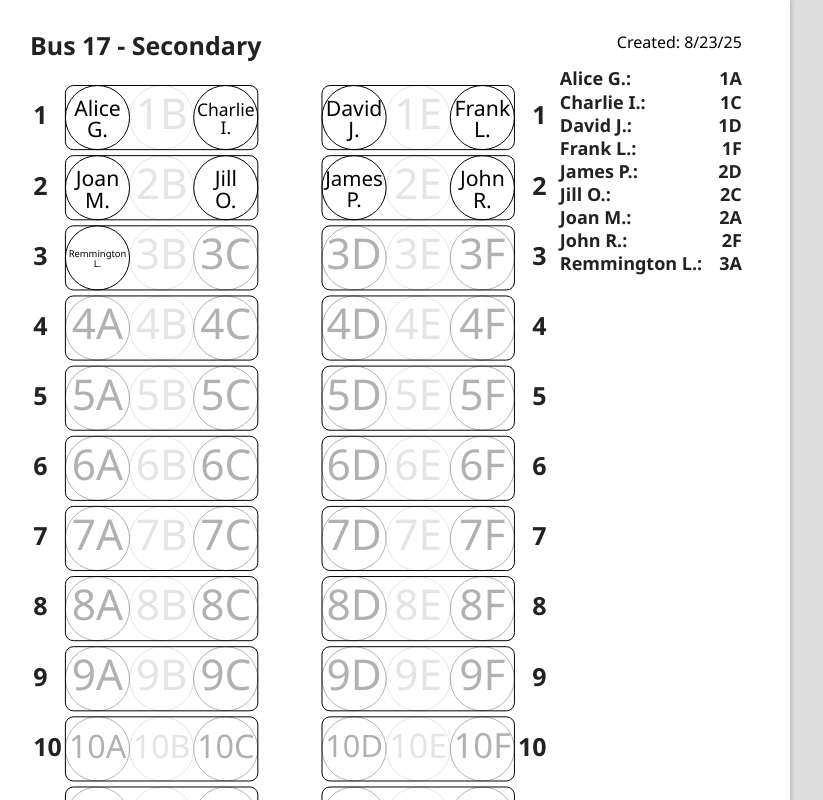
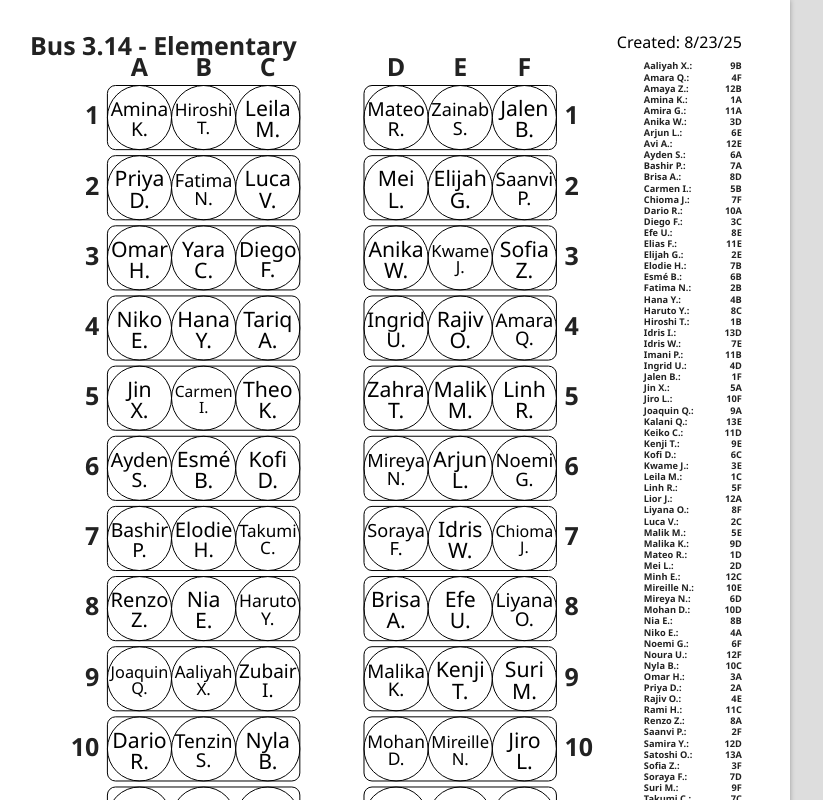
Before and after one commit to better-bus/better-bus.github.io, an Angular app: page / in a window 1280 px wide. Shown: the top 800 px of the page, without its empty margins (18-841 px from the left). Built offline with nearby package versions, Linux system fonts and the light colour scheme.

Commit message:
Sizing index to work with 14-row busses

```diff
--- a/src/app/app.ts
+++ b/src/app/app.ts
@@ -15,7 +15,7 @@ import { SeatingDiagram } from './seating-diagram/seating-diagram';
   `
 })
 export class App {
-  readonly title = signal("Bus 17 - Secondary");
+  readonly title = signal("Bus 3.14 - Elementary");
   readonly rows = signal(13);
   readonly ridersPerBench = signal(3);
   readonly shortRearBench = signal(true);
@@ -30,22 +30,114 @@ export class App {
     // for Secondary students I only want 2 per bench (but don't want to set that setting
     // because it will confuse everyone since elementary uses 3 per bench in the same bus)
     // so the seat is unavailable (undefined)
-    ...['B', 'E']
-      .flatMap((l) => new Array(this.rows())
-        .fill(null)
-        .map((_, i) => `${i + 1}${l}`))
-      .reduce((acc, seat) => ({ ...acc, [seat]: undefined }), {} as Record<string, string | null | undefined>),
+    // ...['B', 'E']
+    //   .flatMap((l) => new Array(this.rows())
+    //     .fill(null)
+    //     .map((_, i) => `${i + 1}${l}`))
+    //   .reduce((acc, seat) => ({ ...acc, [seat]: undefined }), {} as Record<string, string | null | undefined>),
 
-    '1A': 'Alice G.',
-    '1C': 'Charlie I.',
-    '1D': 'David J.',
-    '1F': 'Frank L.',
-    '2A': 'Joan M.',
-    '2C': 'Jill O.',
-    '2D': 'James P.',
-    '2F': 'John R.',
-    '3A': 'Remmington L.'
-  });
+    // assigned seats
+    ...(`Amina K.
+Hiroshi T.
+Leila M.
+Mateo R.
+Zainab S.
+Jalen B.
+Priya D.
+Fatima N.
+Luca V.
+Mei L.
+Elijah G.
+Saanvi P.
+Omar H.
+Yara C.
+Diego F.
+Anika W.
+Kwame J.
+Sofia Z.
+Niko E.
+Hana Y.
+Tariq A.
+Ingrid U.
+Rajiv O.
+Amara Q.
+Jin X.
+Carmen I.
+Theo K.
+Zahra T.
+Malik M.
+Linh R.
+Ayden S.
+Esmé B.
+Kofi D.
+Mireya N.
+Arjun L.
+Noemi G.
+Bashir P.
+Elodie H.
+Takumi C.
+Soraya F.
+Idris W.
+Chioma J.
+Renzo Z.
+Nia E.
+Haruto Y.
+Brisa A.
+Efe U.
+Liyana O.
+Joaquin Q.
+Aaliyah X.
+Zubair I.
+Malika K.
+Kenji T.
+Suri M.
+Dario R.
+Tenzin S.
+Nyla B.
+Mohan D.
+Mireille N.
+Jiro L.
+Amira G.
+Imani P.
+Rami H.
+Keiko C.
+Elias F.
+Zahid W.
+Lior J.
+Amaya Z.
+Minh E.
+Samira Y.
+Avi A.
+Noura U.
+Satoshi O.
+
+
+Idris I.
+Kalani Q.
+Zoya X.
+`
+// +`
+// Aderinsola M.
+// Emiliano V.
+// Shiori T.
+// Yusuf K.
+// Mireya J.
+// Tanaka S.
+// Eamon D.
+// Nalani H.
+// `
+)
+  .split(/\n/g)
+  .map(line => line.trim())
+  .reduce((acc, curr, i) => {
+    const col = i % (this.ridersPerBench() * 2);
+    const row = Math.floor(i / (this.ridersPerBench() * 2));
+    const letter = ['A', 'B', 'C', 'D', 'E', 'F'][col];
+    const seatId = `${row + 1}${letter}`;
+    acc[seatId] = curr;
+    return acc;
+  }, {} as Record<string, string>)
+});
 
   constructor() {
     effect(() => console.log(this.seatAssignments()));
--- a/src/app/seating-diagram/seating-diagram.html
+++ b/src/app/seating-diagram/seating-diagram.html
@@ -36,11 +36,10 @@
       #index text {
         font-weight: bold;
         fill: #222;
-        font-size: 18px;
+        font-size: {{indexFontSize()}}px;
       }
     </style>
   </defs>
-
 
   <!-- Title -->
   <text
@@ -62,15 +61,31 @@
   </text>
 
   <g id="diagram">
+    @for (letter of rowSeatNames(); track letter) {
+      @let side = $index < ridersPerBench() ? 'left' : 'right';
+      @let x = side === 'left'
+        ? centerX() - benchWidth() + (seatDiameter() * $index)
+        : centerX() + (seatDiameter() * ($index - ridersPerBench() + 1));
+
+      <text
+        [attr.x]="x"
+        [attr.y]="headerHeight() + marginPx() - seatRadius()/2"
+        text-anchor="middle"
+        class="header"
+      >
+        {{ letter }}
+      </text>
+    }
+
     @for (row of [].constructor(rows()); track $index) {
       @let rowIndex = $index;
       @let cy = marginPx() + headerHeight() + seatRadius() + rowIndex * (rowSpacingPx() + seatDiameter());
 
       <!-- Left row label -->
       <text
-        [attr.x]="centerX() - benchWidth() - seatDiameter()"
+        [attr.x]="centerX() - benchWidth() - seatRadius() * 1.25"
         [attr.y]="cy"
-        text-anchor="start"
+        text-anchor="end"
         class="header"
       >
         {{ rowIndex + 1 }}
@@ -78,9 +93,9 @@
 
       <!-- Right row label -->
       <text
-        [attr.x]="centerX() + benchWidth() + seatDiameter()"
+        [attr.x]="centerX() + benchWidth() + seatRadius() * 1.25"
         [attr.y]="cy"
-        text-anchor="end"
+        text-anchor="start"
         class="header"
       >
         {{ rowIndex + 1 }}
@@ -134,9 +149,10 @@
   </g>
 
   <g id="index">
+    @let baseY = marginPx() + headerHeight() - seatRadius()/2;
     @for (entry of riderIndex(); track entry[0]) {
       @let index = $index;
-      @let y = marginPx() + headerHeight() + index * (seatLabelFontSize() * 1.2);
+      @let y = baseY + index * (indexFontSize() * 1.2);
       <text
         [attr.x]="widthPx() - marginPx() - indexWidthPx() + 10"
         [attr.y]="y"
@@ -153,6 +169,4 @@
       </text>
     }
   </g>
-
-
 </svg>
--- a/src/app/seating-diagram/seating-diagram.ts
+++ b/src/app/seating-diagram/seating-diagram.ts
@@ -23,7 +23,8 @@ export class SeatingDiagram {
   readonly headerFontSize = signal(25);
   readonly dpi = signal(96);
   readonly benchesPerRow = signal(2);
-  readonly indexWidthIn = signal(2);
+  readonly indexWidthIn = signal(1.125);
+  readonly indexFontSize = signal(9.25);
 
   readonly ridersPerRow = computed(() => this.ridersPerBench() * this.benchesPerRow());
   readonly rowSeatNames = computed(() => {
@@ -43,7 +44,13 @@ export class SeatingDiagram {
   readonly indexWidthPx = computed(() => this.dpi() * this.indexWidthIn());
 
   readonly availableHeight = computed(() => this.heightPx() - this.marginPx() * 2/* top and bottom margin */ - this.headerHeight());
-  readonly seatDiameter = computed(() => (this.availableHeight() / this.rows() - this.rowSpacingPx()));
+  readonly availableWidth = computed(() => this.widthPx() - this.marginPx() * 2/* left and right margin */ - this.indexWidthPx());
+  readonly seatDiameter = computed(() =>
+    Math.min(
+      (this.availableHeight() / this.rows() - this.rowSpacingPx()),
+      (this.availableWidth() / (this.ridersPerRow() + 3/* to account for labels and aisles */))
+    )
+  );
   readonly seatRadius = computed(() => this.seatDiameter() / 2);
   readonly seatLabelFontSize = computed(() => this.seatRadius() * 0.6/* ? */);
   readonly centerX = computed(() => (this.widthPx() - this.indexWidthPx()) / 2);
@@ -56,8 +63,4 @@ export class SeatingDiagram {
       .map(key => [seatAssignments[key], key] as const)
       .sort(([nameA], [nameB]) => nameA!.localeCompare(nameB!));
   });
-
-  constructor() {
-    effect(() => console.log(this.benchWidth()));
-  }
 }
```
